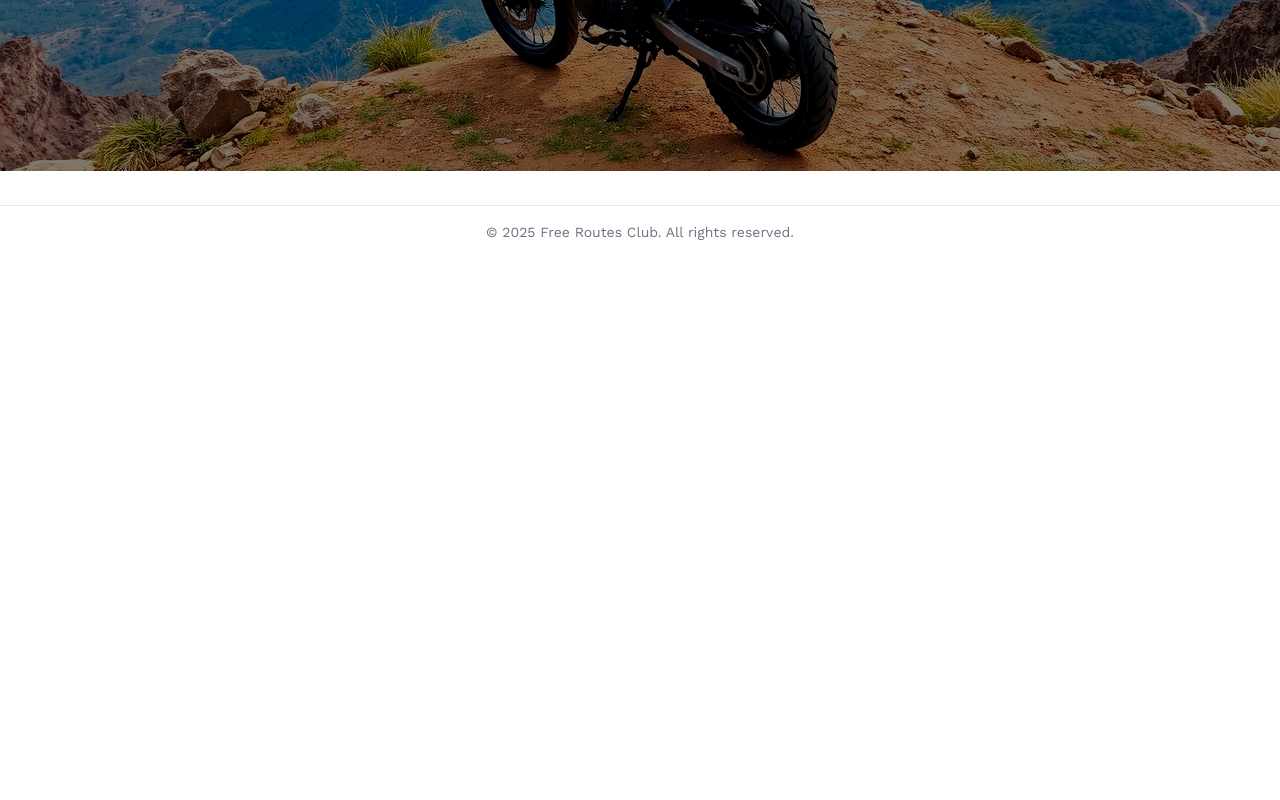
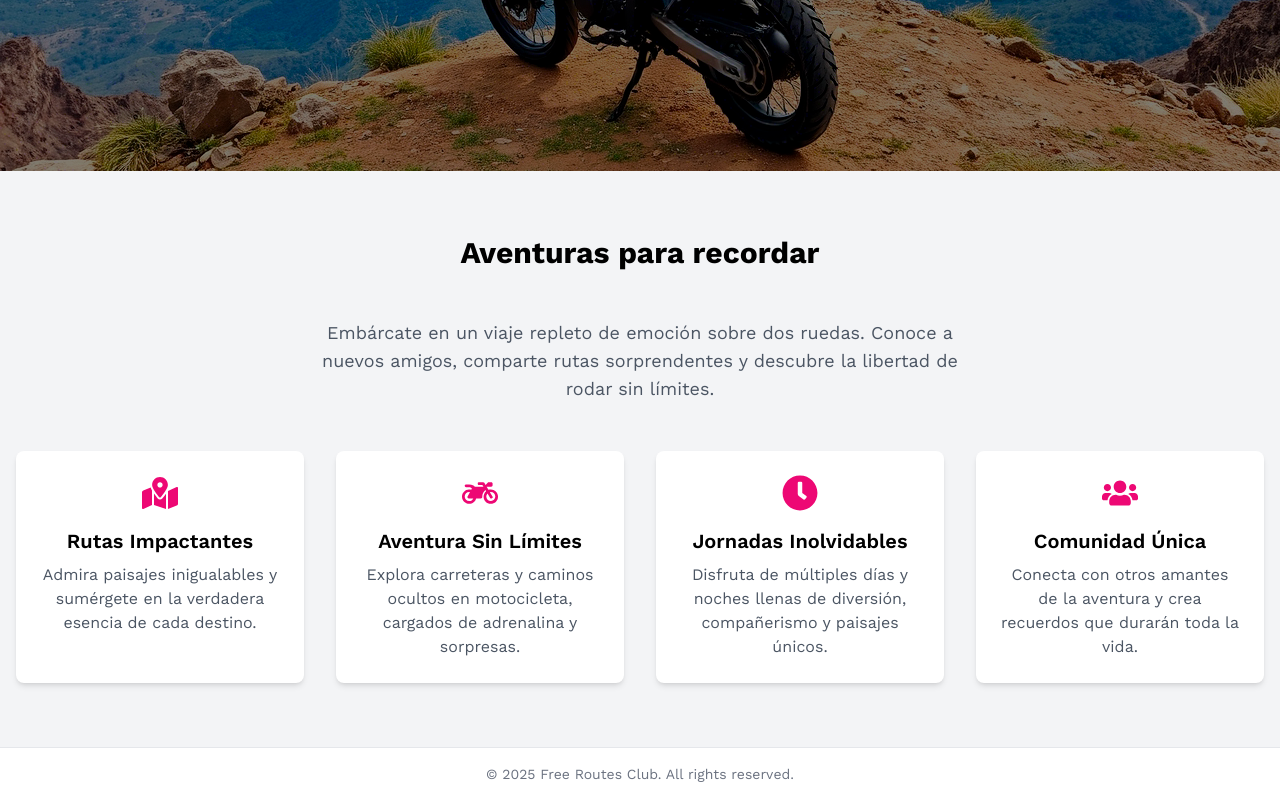
Before and after one commit to CristianMingorance07/freeroutesclub-front, a Next.js app in the folder free-routes-web/: page / in a window 1280 px wide. Shown: the part 542-1342 px from the top of the page. Before the commit the page ends 800 px from the top, so only its background shows below. Built offline with nearby package versions, Linux system fonts and the light colour scheme.

Commit message:
add section 2 homepage

```diff
--- a/free-routes-web/app/page.tsx
+++ b/free-routes-web/app/page.tsx
@@ -1,7 +1,9 @@
 import Link from "next/link";
+import { FaMapMarkedAlt, FaMotorcycle, FaClock, FaUsers } from "react-icons/fa";
 
 export default function Page() {
   return (
+    <>
       <section className="relative flex h-[80vh] flex-col items-center justify-center text-white">
         <div className="absolute top-0 h-full w-full justify-center bg-[url('/img/bg-routes.png')] bg-cover bg-center bg-no-repeat brightness-50"></div>
         <div className="z-10 p-8 text-center">
@@ -13,26 +15,63 @@ export default function Page() {
           </p>
           <div className="flex w-full justify-center">
             <Link href="/trips" className="mx-auto mt-6">
-            <button className="rounded-full bg-gradient-to-r from-[#ED0874] to-[#3B74BF] px-8 py-4 text-lg text-white shadow-md transition-opacity hover:opacity-90">
+              <button className="rounded-full bg-gradient-to-r from-[#ED0874] to-[#3B74BF] px-8 py-4 text-lg text-white shadow-md transition-transform hover:scale-105">
                 Consulta nuestras rutas
               </button>
             </Link>
           </div>
-        {/* <div className="mt-8 flex gap-4">
-          <Link
-            href="/trips"
-            className="rounded bg-white px-4 py-2 text-black hover:bg-gray-200"
-          >
-            View Trips
-          </Link>
-          <Link
-            href="/courses"
-            className="rounded bg-white px-4 py-2 text-black hover:bg-gray-200"
-          >
-            Our Courses
-          </Link>
-        </div> */}
         </div>
       </section>
+      <section className="bg-gray-100 py-16">
+        <div className="container mx-auto px-4">
+          <h3 className="mb-12 text-center text-3xl font-bold">
+            Aventuras para recordar
+          </h3>
+          <p className="mx-auto mb-12 max-w-2xl text-center text-lg text-gray-600">
+            Embárcate en un viaje repleto de emoción sobre dos
+            ruedas. Conoce a nuevos amigos, comparte rutas sorprendentes y
+            descubre la libertad de rodar sin límites.
+          </p>
+          <div className="grid grid-cols-1 gap-8 md:grid-cols-2 lg:grid-cols-4">
+            <div className="flex flex-col items-center rounded-lg bg-white p-6 text-center shadow-md">
+              <FaMapMarkedAlt className="mb-4 text-4xl text-[#ED0874]" />
+              <h4 className="mb-2 text-xl font-semibold">Rutas Impactantes</h4>
+              <p className="text-gray-600">
+                Admira paisajes inigualables y sumérgete en la verdadera esencia
+                de cada destino.
+              </p>
+            </div>
+            <div className="flex flex-col items-center rounded-lg bg-white p-6 text-center shadow-md">
+              <FaMotorcycle className="mb-4 text-4xl text-[#ED0874]" />
+              <h4 className="mb-2 text-xl font-semibold">
+                Aventura Sin Límites
+              </h4>
+              <p className="text-gray-600">
+                Explora carreteras y caminos ocultos en motocicleta, cargados de
+                adrenalina y sorpresas.
+              </p>
+            </div>
+            <div className="flex flex-col items-center rounded-lg bg-white p-6 text-center shadow-md">
+              <FaClock className="mb-4 text-4xl text-[#ED0874]" />
+              <h4 className="mb-2 text-xl font-semibold">
+                Jornadas Inolvidables
+              </h4>
+              <p className="text-gray-600">
+                Disfruta de múltiples días y noches llenas de diversión,
+                compañerismo y paisajes únicos.
+              </p>
+            </div>
+            <div className="flex flex-col items-center rounded-lg bg-white p-6 text-center shadow-md">
+              <FaUsers className="mb-4 text-4xl text-[#ED0874]" />
+              <h4 className="mb-2 text-xl font-semibold">Comunidad Única</h4>
+              <p className="text-gray-600">
+                Conecta con otros amantes de la aventura y crea recuerdos que
+                durarán toda la vida.
+              </p>
+            </div>
+          </div>
+        </div>
+      </section>
+    </>
   );
 }
```
Lines whose indentation alone changed are shown as unchanged.
